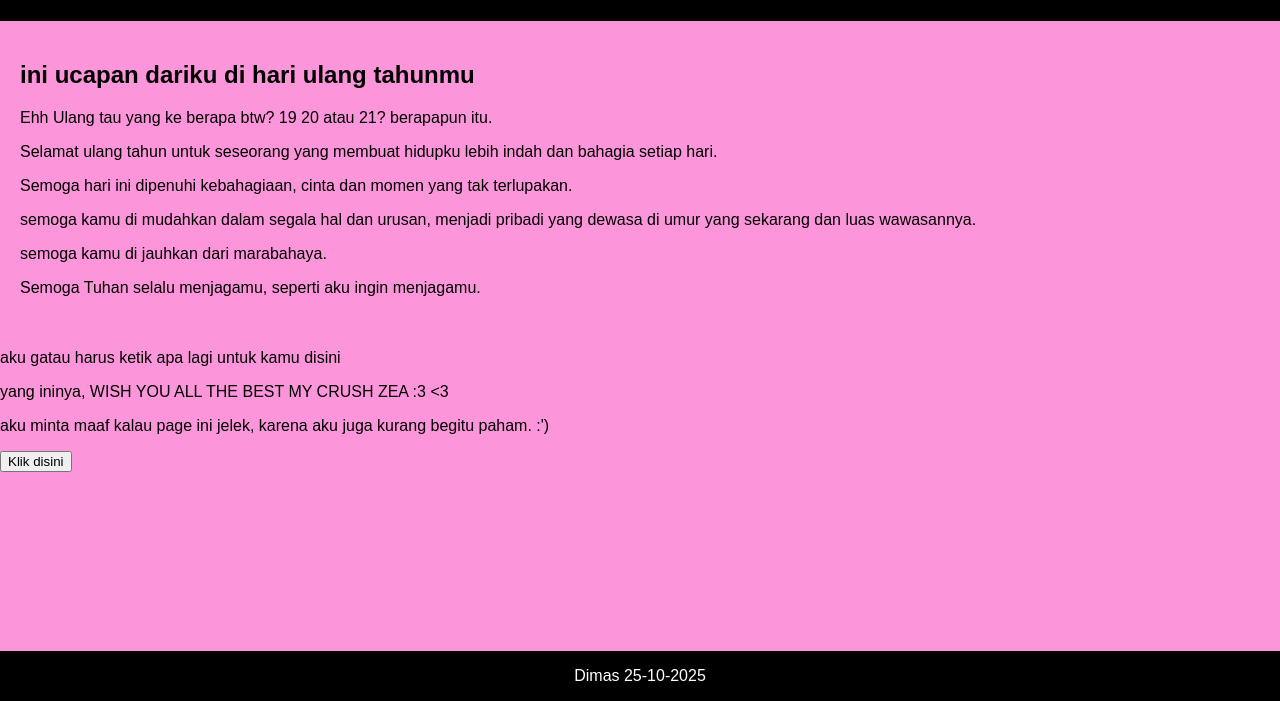
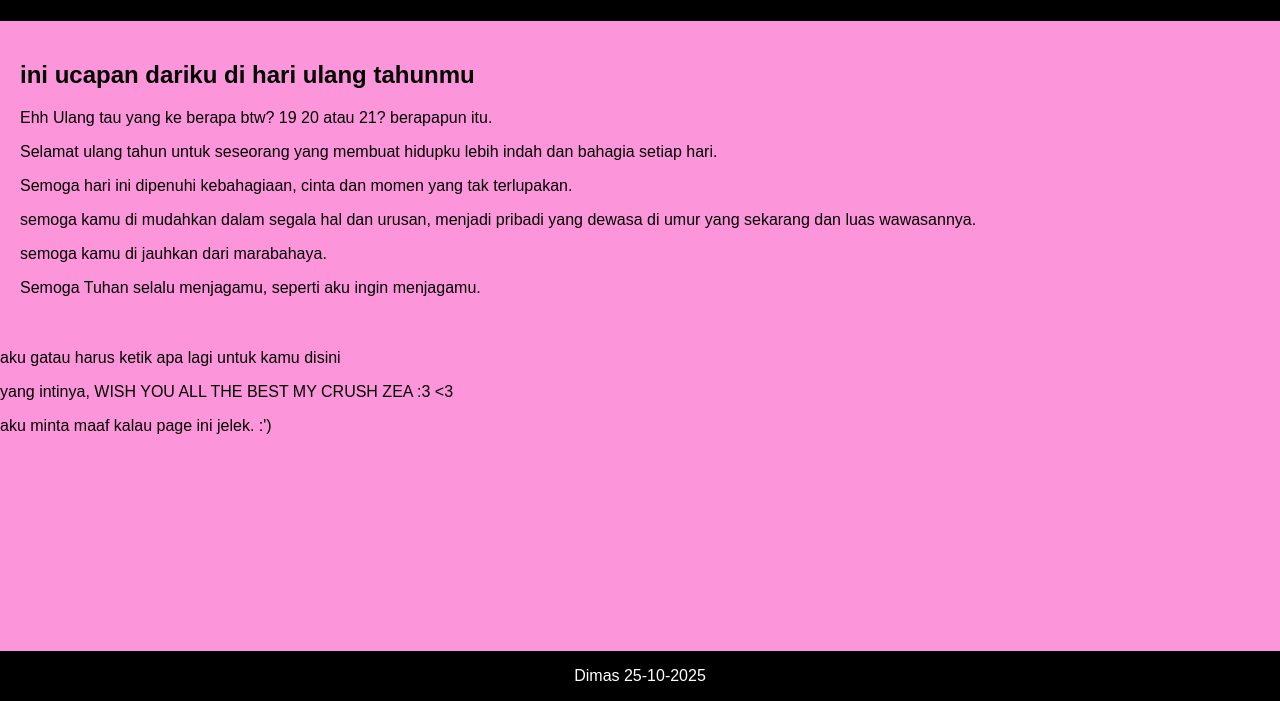
Before and after one commit to dimgg-maker/training, a plain HTML site: page index.html in a window 1280 px wide. Shown: the part 99-800 px from the top of the page. Drawn offline with Linux system fonts and the light colour scheme.

Commit message:
update web

```diff
--- a/index.html
+++ b/index.html
@@ -25,12 +25,11 @@
         <p></p>
     </main>
     <p>aku gatau harus ketik apa lagi untuk kamu disini</p>
-    <p>yang ininya, WISH YOU ALL THE BEST MY CRUSH ZEA :3 <3</p>
+    <p>yang intinya, WISH YOU ALL THE BEST MY CRUSH ZEA :3 <3</p>
     <footer>
         <p>Dimas 25-10-2025</p>
     </footer>
 
-    <p>aku minta maaf kalau page ini jelek, karena aku juga kurang begitu paham. :')</p>
-    <p><button id="alertButton">Klik disini</button></p>
+    <p>aku minta maaf kalau page ini jelek. :')</p>
 </body>
 </html>
--- /dev/null
+++ b/script.js
@@ -0,0 +1,3 @@
+document.getElementById("alertButton").addEventListener("click", () => {
+  alert("Tombol diklik!");https://bit.ly/dimbrrr
+});
```
